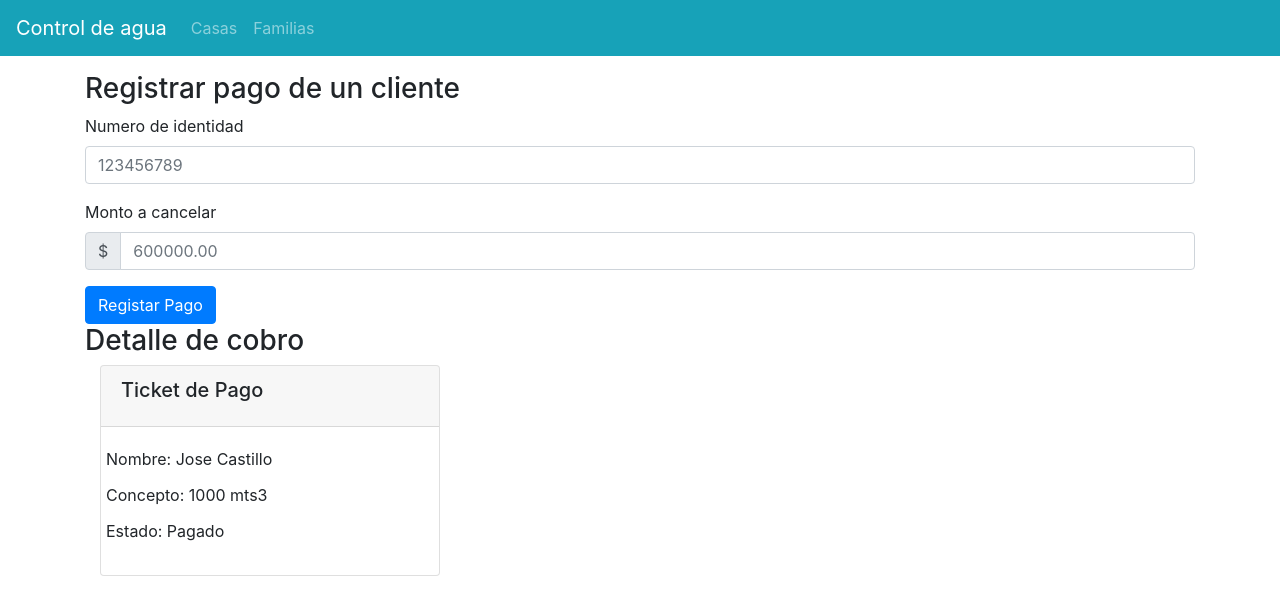
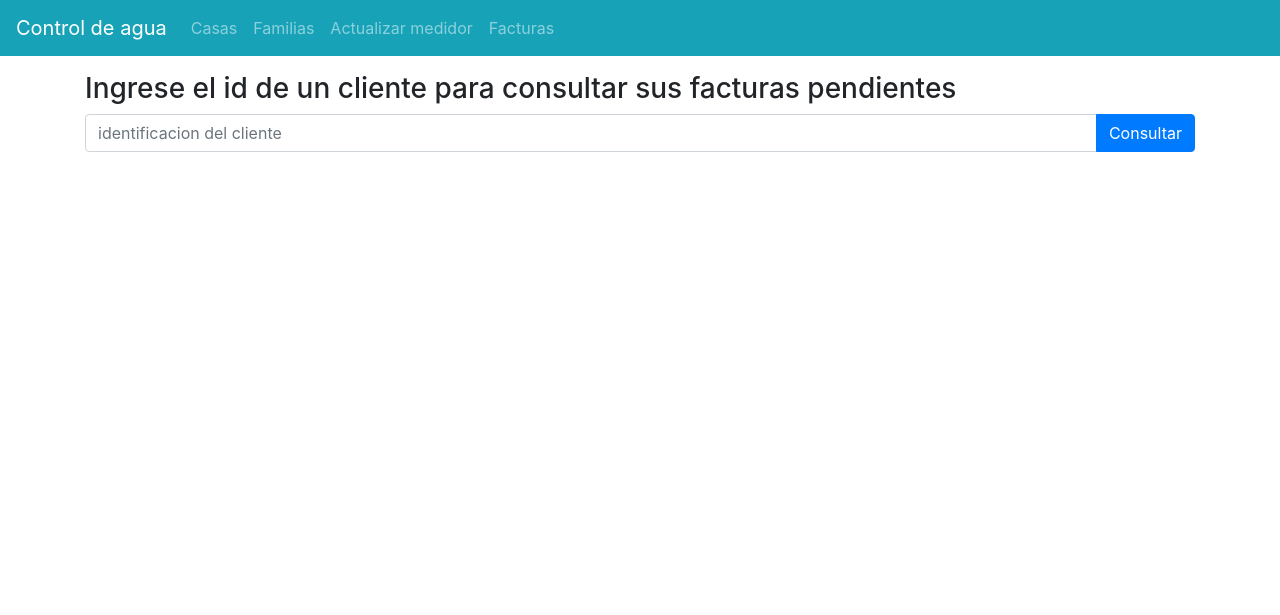
Before and after one commit to jgmc3012/water_control, a Django app: page /recibos/nuevo-pago in a window 1280 px wide. Shown: the top 615 px of the page. Run offline with Django 3.2, Linux system fonts and the light colour scheme; parts of the project's set-up code (start-up, migrations or seed data) failed here and were passed over; some libraries are stand-ins or nearby versions.

Commit message:
:star: feat: Funcionalidad -> Se listan en la interfaz los pedidos pendiente de un cliente

```diff
--- a/invoices/templates/invoices/new_pay.html
+++ b/invoices/templates/invoices/new_pay.html
@@ -1,16 +1,20 @@
 {% extends "base.html" %}
-
+{% load static %}
 {% block content %}
 <div class="col">
-  <h3>Registrar pago de un cliente</h3>
   <div>
     {% include "invoices/snippets/form.html" %}
   </div>
-  <div>
-    <h3>Detalle de cobro</h3>
-    <div class="col-lg-4 col-md-6 col-sm-10">
-      {% include "invoices/snippets/invoice.html" %}
-    </div>
+  <div id='invoice_list'>
+
   </div>
 </div>
+
 {% endblock %}
+{% block javascript %}
+<script src="{% static 'js/invoices/templates.js' %}"></script>
+<script src="{% static 'js/invoices/search.js' %}"></script>
+{% endblock %}
+  <div class="col-lg-4 col-md-6 col-sm-10">
+    {% include "invoices/snippets/invoice.html" %}
+  </div>
--- a/invoices/templates/invoices/snippets/form.html
+++ b/invoices/templates/invoices/snippets/form.html
@@ -1,19 +1,13 @@
-<form action="{% url 'familyboss-pay-invoices' 12345 %}">
+<div class="h3">
+    Ingrese el id de un cliente para consultar sus facturas pendientes
+</div>
+<form id='searchInvoices' action="{% url 'familyboss-pending-invoices' 12345 %}">
     <div class="form-group">
-        <label for="card_id">Numero de identidad</label>
-        <input type="number"
-          class="form-control" name="card_id" id="card_id" placeholder="123456789">
+        <div class="input-group">
+            <input type="number" class="form-control" placeholder="identificacion del cliente" id="card_id" name="card_id">
+            <div class="input-group-append">
+              <button class="btn btn-primary">Consultar</button>
+            </div>
+          </div>
     </div>
-
-    <div class="form-group">
-        <label for="amount">Monto a cancelar</label>
-        <div class="input-group">
-            <div class="input-group-prepend">
-                <span class="input-group-text">$</span>
-            </div>
-            <input type="number"
-              class="form-control" name="amount" id="amount" placeholder="600000.00">
-        </div>
-    </div>
-    <button type="submit" class="btn btn-primary">Registar Pago</button>
 </form>
--- a/invoices/urls.py
+++ b/invoices/urls.py
@@ -2,8 +2,8 @@ from django.urls import path
 
 from . import views
 
-app_name = 'invoices'
+app_name = 'invoices_visual'
 
 urlpatterns = [
-    path('nuevo-pago', views.visual_new_pay, name='visual_new_pay')
+    path('nuevo-pago', views.visual_pay, name='pay')
 ]
--- a/invoices/views.py
+++ b/invoices/views.py
@@ -26,5 +26,5 @@ class InvoiceListView(APIView):
         invoices = Invoice.objects.filter(created_at__range=(from_date, to_date))
         return invoices
 
-def visual_new_pay(request):
+def visual_pay(request):
     return render(request, 'invoices/new_pay.html')
--- a/static/js/forms.js
+++ b/static/js/forms.js
@@ -16,8 +16,11 @@ function sendData(payload, url, method) {
             'Content-Type': 'application/json',
             "X-Requested-With": "XMLHttpRequest",
         }
-        const body = JSON.stringify(payload)
-        fetch(url,{method,headers,body})
+        opts = {method,headers}
+        if (method != 'GET') {
+            opts['body'] = JSON.stringify(payload)
+        }
+        fetch(url, opts)
         .then( response => {
             okey_fetch = response.ok
             return response.json()
--- a/static/js/houses/create.js
+++ b/static/js/houses/create.js
@@ -2,7 +2,6 @@ $form = document.getElementById('form_house')
 
 $form.addEventListener('submit', function (event) {
     event.preventDefault()
-
     const url = `${this.action}`
     const data = getJsonFromForm("[api='water_control']")
     const method = 'POST'
--- /dev/null
+++ b/static/js/invoices/search.js
@@ -0,0 +1,17 @@
+$form = document.getElementById('searchInvoices')
+
+$form.addEventListener('submit', function (event) {
+    event.preventDefault()
+    const $card_id = document.getElementById('card_id')
+    const url = `${this.action}`.replace('12345', $card_id.value.trim())
+    const method = 'GET'
+    sendData({}, url, method)
+    .then( data => {
+        if (data.length > 0) {
+            HTMLString = SnippetListInvoices(data)
+            insertElement('#invoice_list', HTMLString)
+        } else {
+            show_alert(true, `El cliente con id ${data.house_id} no tiene facturas pendientes`)
+        }
+    })
+})
--- /dev/null
+++ b/static/js/invoices/templates.js
@@ -0,0 +1,80 @@
+const snippetFormPay = `
+<div class='mt-2'>
+    <form action="/api/family-bosses/12345/pay_invoices/">
+        <div class="form-group">
+            <label for="amount">Ingresa el monto a cancelar</label>
+            <div class="input-group">
+                <div class="input-group-prepend">
+                    <span class="input-group-text">$</span>
+                </div>
+                <input type="number"
+                    class="form-control" name="amount" id="amount" placeholder="600000.00">
+                <div class="input-group-append">
+                    <button class="btn btn-primary">Pagar</button>
+                </div>
+            </div>
+        </div>
+    </form>
+</div>
+`
+
+const SnippetItemListInvoice = (from_date, to_date, consumption, amount) => `
+<div class="card mt-2">
+    <div class="card-header">
+    </div>
+    <div class="card-body text-center">
+        <div class="row">
+            <div class="col-lg-4 col-md-6 col-sm-12 mt-2">
+                <h5 class="card-title font-weight-bold">
+                    Rango de Fechas:
+                </h5>
+                <div class="card-text">
+                    ${from_date} hasta ${to_date}
+                </div>
+            </div>
+
+            <div class="col-lg-4 col-md-6 col-sm-12 mt-2">
+                <h5 class="card-title font-weight-bold">
+                    Consumo:
+                </h5>
+                <div class="card-text">
+                    ${consumption} Metros Cubicos
+                </div>
+            </div>
+
+            <div class="col-lg-4 col-md-6 col-sm-12 mt-2">
+                <h5 class="card-title font-weight-bold">
+                    Valor del servicio:
+                </h5>
+                <div class="card-text text-danger">
+                    $${amount}
+                </div>
+            </div>
+        </div>
+    </div>
+</div>
+`
+
+const SnippetListInvoices = (invoices) => {
+    list = ''
+    total = 0
+    Array.from(invoices).forEach( invoice => {
+        const { detail } = invoice
+        list += SnippetItemListInvoice(detail.from_date, detail.to_date,
+                                        detail.consumption, invoice.amount)
+        total += parseFloat(invoice.amount)
+    })
+    return `
+    <div>
+        <h4 class="font-weight-bold">Listado de Pedidos de ${invoices[0].client}</h4>
+        ${snippetFormPay}
+        <div class="row">
+            <div class="ml-auto text-center">
+                <div class="font-weight-bold">Deuda hasta la fecha:</div>
+                <p class="text-danger">$${total}</p>
+            </div>
+        </div>
+        <div>${list}</div>
+    </div>
+    `
+}
--- a/static/js/measurers/update.js
+++ b/static/js/measurers/update.js
@@ -11,6 +11,6 @@ $form.addEventListener('submit', function (event) {
         const method = 'PUT'
         sendData(data, url, method)
         .then( data =>  show_alert(true, `Medidor de la casa ${data.house} Actualizados.
-        Hay una factura pendiente de por ${data.amount} por los cargos del servicio de agua.`))
+        Hay una factura pendiente de por $${data.amount} por los cargos del servicio de agua.`))
     }
 })
--- a/templates/navbar.html
+++ b/templates/navbar.html
@@ -1,5 +1,7 @@
 {% url 'houses_visual:create' as house_create %}
 {% url 'family_bosses_visual:create' as family_create %}
+{% url 'measurers_visual:update' as measurer_update %}
+{% url 'invoices_visual:pay' as invoice_pay %}
 
 <nav class="navbar navbar-expand-md bg-info navbar-dark">
     <a href="#" class="navbar-brand">Control de agua</a>
@@ -26,6 +28,17 @@
                     </div>
                 </div>
             </li>
+            <li class="nav-item {% if request.path == measurer_update %}active{% endif %}">
+                <a class="nav-link" href="{{ measurer_update }}">Actualizar medidor</a>
+            </li>
+            <li class="nav-item {% if request.path == invoice_pay %}active{% endif %}">
+                <div class="dropdown">
+                    <div class="nav-link" data-toggle="dropdown">Facturas</div>
+                    <div class="dropdown-menu">
+                      <a class="dropdown-item" href="{{ invoice_pay }}">Pagar</a>
+                    </div>
+                </div>
+            </li>
         </ul>
     </div>
 </nav>
```
